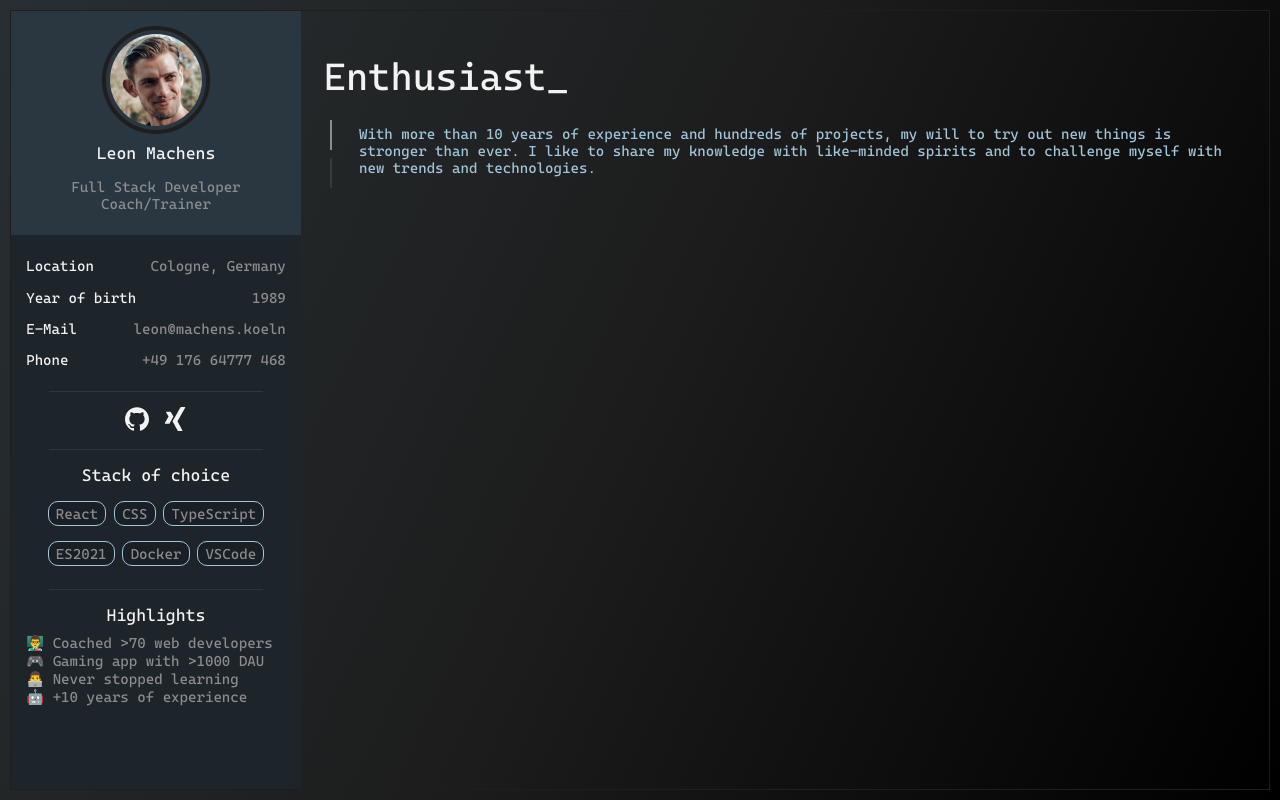
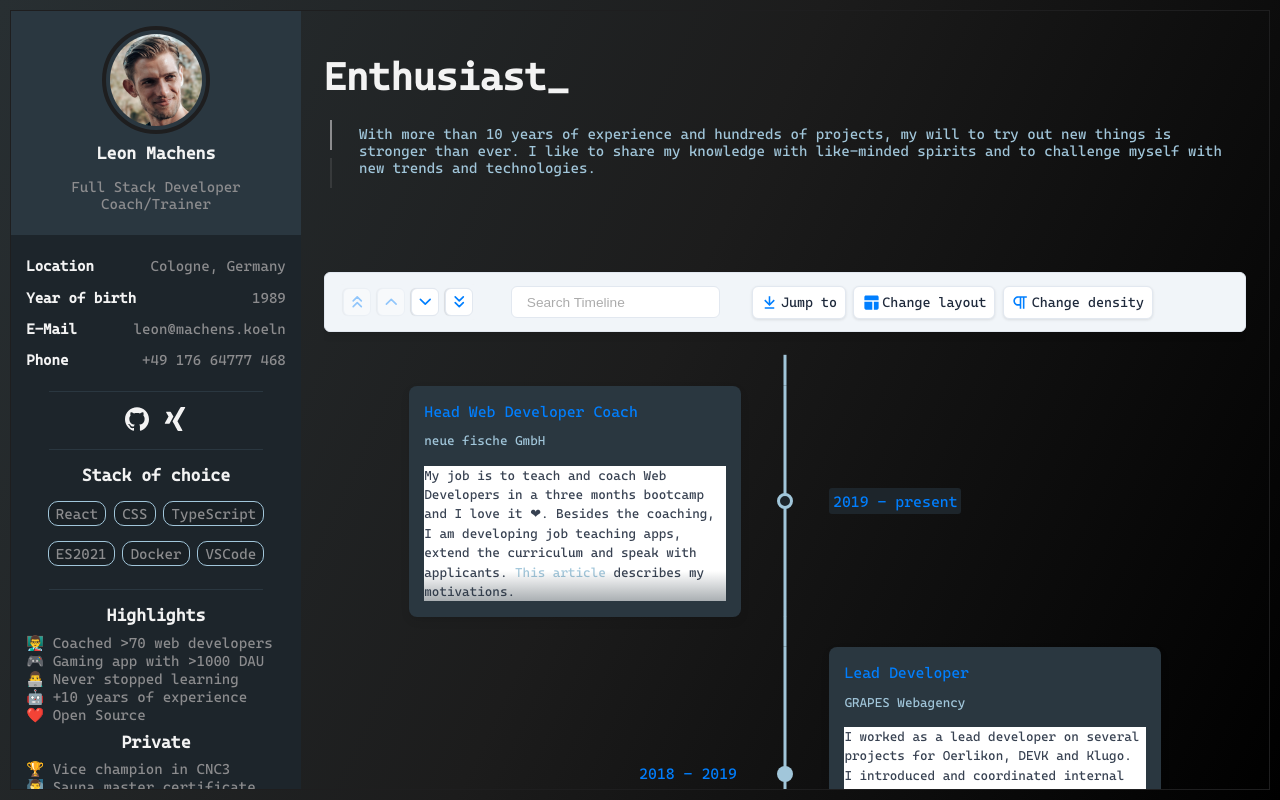
Before and after one commit to lmachens/cv, a Next.js app: page / in a window 1280 px wide. Built offline with nearby package versions, Linux system fonts and the light colour scheme.

Commit message:
✨ Add timeline

```diff
--- a/components/summary.js
+++ b/components/summary.js
@@ -16,16 +16,13 @@ const tabs = [
     ),
   },
   {
-    title: "Stack of Choice",
+    title: "Freelancer",
     content: () => (
-      <>
-        <p>I mainly work with these tools.</p>
-        <div className={styles.badges}>
-          <span>React</span>
-          <span>CSS</span>
-          <span>HTML</span>
-        </div>
-      </>
+      <p>
+        Besides my regular jobs, I love to work on private and freelancer
+        projets. It started in 2011 and made it possible to improve my social
+        and technical skills.
+      </p>
     ),
   },
 ];
--- /dev/null
+++ b/components/timeline.js
@@ -0,0 +1,249 @@
+import { Chrono } from "react-chrono";
+import styles from "../styles/Timeline.module.css";
+
+const items = [
+  {
+    title: "2019 - present",
+    cardTitle: "Head Web Developer Coach",
+    cardSubtitle: (
+      <a href="https://neuefische.de" target="_blank">
+        neue fische GmbH
+      </a>
+    ),
+    cardDetailedText: (
+      <>
+        My job is to teach and coach Web Developers in a three months bootcamp
+        and I love it ❤. Besides the coaching, I am developing job teaching
+        apps, extend the curriculum and speak with applicants.{" "}
+        <a
+          href="https://www.neuefische.de/magazin/javascript-lernen-im-team-statt-allein"
+          target="_blank"
+        >
+          This article
+        </a>{" "}
+        describes my motivations.
+      </>
+    ),
+  },
+  {
+    title: "2018 - 2019",
+    cardTitle: "Lead Developer",
+    cardSubtitle: (
+      <a href="https://grapes.de/" target="_blank">
+        GRAPES Webagency
+      </a>
+    ),
+    cardDetailedText: (
+      <>
+        I worked as a lead developer on several projects for Oerlikon, DEVK and
+        Klugo. I introduced and coordinated internal code reviews, added tests
+        based on Jest and Storybook and set up automatic deployments with
+        GitLab-CI. Most projects were based on Node.JS, Webpack, Express, React,
+        Next.js and Material-UI.
+      </>
+    ),
+  },
+  {
+    title: "2017 - present",
+    cardTitle: "Founder",
+    cardSubtitle: (
+      <a href="https://th.gl" target="_blank">
+        Trophy Hunter
+      </a>
+    ),
+    cardDetailedText: (
+      <>
+        This is my biggest achievment, an achievments app for League of Legends
+        which is based on MongoDB, Next.js and React. Trophy Hunter is the
+        winning app of the{" "}
+        <a
+          href="http://www.overwolf.com/contests/lol-challenge-2016/"
+          target="_blank"
+        >
+          Overwolf Apps Developer Challenge 2016
+        </a>
+        . I am working with people from all over the world which helps to
+        improve my social and technical skills.
+      </>
+    ),
+  },
+  {
+    title: "2016 - 2018",
+    cardTitle: "Full Stack Developer",
+    cardSubtitle: (
+      <a href="https://mobilehead.com/" target="_blank">
+        Mobilehead
+      </a>
+    ),
+    cardDetailedText: (
+      <>
+        As the first hired developer, I was responsible for most of the core
+        modules and infrastructure. The stack is Meteor.JS, React, Redux,
+        MongoDB, Azure and Docker. I worked 100% remote in a team with 4 other
+        developers where the whole communication was in English.
+      </>
+    ),
+  },
+  {
+    title: "2015 - 2016",
+    cardTitle: "Full Stack Developer",
+    cardSubtitle: (
+      <a href="https://thehomelike.com" target="_blank">
+        Homelike
+      </a>
+    ),
+    cardDetailedText: (
+      <>
+        Homelike is a platform for furnished apartments. I worked with MongoDB,
+        Meteor.JS, Blaze and React. My biggest project was to create a map based
+        search algorithm.
+      </>
+    ),
+  },
+  {
+    title: "2015",
+    cardTitle: "Co-Founder",
+    cardSubtitle: (
+      <a href="https://tronos.de/" target="_blank">
+        Tronos
+      </a>
+    ),
+    cardDetailedText: (
+      <>
+        In 2014 I was working on a mobile app to control a prototype of an
+        autonomous and smart sun lounger called Smartlounger. We founded a
+        company in 2015, but I left a few months after. The app was developed by
+        me in Apache Cordova, JS and HTML5 canvas.
+      </>
+    ),
+  },
+  {
+    title: "2015",
+    cardTitle: "Trainer",
+    cardSubtitle: "IHK Osnabrück",
+    cardDetailedText: (
+      <>
+        My passion to share my knowledge started early. A good start was to get
+        the license to educate trainees.
+      </>
+    ),
+  },
+  {
+    title: "2014 - 2015",
+    cardTitle: "PHP Developer",
+    cardSubtitle: (
+      <a
+        href="https://www.mps-solutions.de/produkt/mpscitywerk/"
+        target="_blank"
+      >
+        Citywerk
+      </a>
+    ),
+    cardDetailedText: (
+      <>
+        After my studies, I started working as a PHP Developer. One big task was
+        to migrate from PHP 5.3 to 5.4. Other technologies are MySQL and jQuery.
+      </>
+    ),
+  },
+  {
+    title: "2013",
+    cardTitle: "C# Developer",
+    cardSubtitle: (
+      <a href="http://www.sievers-group.com/" target="_blank">
+        Sievers SNC
+      </a>
+    ),
+    cardDetailedText: (
+      <>
+        As a master's degree candidate, I was working with C# and XAML and
+        developed a Windows Store App (Windows 8.1) which allows mobile access
+        to ELO documentation management servers.
+      </>
+    ),
+  },
+  {
+    title: "2012 - 2014",
+    cardTitle: "Master of Science in Informatics",
+    cardSubtitle: "Hochschule Osnabrück",
+    cardDetailedText: (
+      <>
+        My master thesis (mark: 1.15) was about document management on tablets.
+      </>
+    ),
+  },
+  {
+    title: "2011 - 2013",
+    cardTitle: "C/C++ Developer",
+    cardSubtitle: (
+      <a href="https://besgrav.de/" target="_blank">
+        BES GmbH
+      </a>
+    ),
+    cardDetailedText: (
+      <>
+        During my studies, I started working at BES GmbH as a developer. BESgrav
+        is a CAD software for engraving and cutting. I had to work with Win32
+        interfaces, Visual Studio, C and C++. I focused on image processing.
+      </>
+    ),
+  },
+  {
+    title: "2010",
+    cardTitle: "Android Developer",
+    cardSubtitle: "Japan Communication",
+    cardDetailedText: (
+      <>
+        I was working abroad in Tokyo for one month and developed an Android app
+        for local subway schedules. The app was developed in Java.
+      </>
+    ),
+  },
+  {
+    title: "2008 - 2012",
+    cardTitle: "Bachelor of Science in Technical Informatics",
+    cardSubtitle: "Hochschule Osnabrück",
+    cardDetailedText: (
+      <>
+        I wrote my bachelor thesis (mark: 1.7) about visual marker detection. I
+        spent one semester in Japan and researched on a system for virtual music
+        instruments (augmented reality).
+      </>
+    ),
+  },
+  {
+    title: "2005 - 2007",
+    cardTitle: "Vocational education",
+    cardSubtitle: "BBS Ammerland",
+    cardDetailedText: (
+      <>
+        2005 was the beginning of my informatics career by absolving an
+        education called "Technical Assistant for Informatics". My interests in
+        computers started long before that date, but I think it doesn't count as
+        experience to write about playing games on an Atary ST 🕹.
+      </>
+    ),
+  },
+];
+
+function Timeline() {
+  return (
+    <section className={styles.chrono}>
+      <Chrono
+        scrollable={false}
+        items={items}
+        mode="VERTICAL_ALTERNATING"
+        hideControls
+        theme={{
+          primary: "var(--accent-color)",
+          secondary: "#1d252b",
+          textColor: "var(--text-color)",
+          cardBgColor: "#2a3740",
+          cardForeColor: "var(--title-color)",
+        }}
+      />
+    </section>
+  );
+}
+
+export default Timeline;
--- a/package.json
+++ b/package.json
@@ -11,6 +11,7 @@
     "classnames": "^2.2.6",
     "next": "10.0.5",
     "react": "17.0.1",
+    "react-chrono": "^1.9.1",
     "react-dom": "17.0.1"
   }
 }
--- a/pages/index.js
+++ b/pages/index.js
@@ -2,6 +2,7 @@ import Head from "next/head";
 import styles from "../styles/Home.module.css";
 import Summary from "../components/summary";
 import Badge from "../components/badge";
+import Timeline from "../components/timeline";
 
 export default function Home() {
   return (
@@ -10,7 +11,6 @@ export default function Home() {
         <title>Leon Machens</title>
         <link rel="icon" href="/favicon.ico" />
       </Head>
-      <header className={styles.header}></header>
       <aside className={styles.aside}>
         <header>
           <div className={styles.border}>
@@ -24,7 +24,7 @@ export default function Home() {
           </p>
         </header>
         <main>
-          <ul>
+          <ul className={styles.spaceBetween}>
             <li>
               <h4>Location</h4>
               <span>Cologne, Germany</span>
@@ -94,12 +94,32 @@ export default function Home() {
               <li>🎮 Gaming app with &gt;1000 DAU</li>
               <li>👨‍💻 Never stopped learning</li>
               <li>🤖 +10 years of experience</li>
+              <li>
+                <a href="https://github.com/lmachens/cv" target="_blank">
+                  ❤️ Open Source
+                </a>
+              </li>
+            </ul>
+          </section>
+          <section>
+            <h3>Private</h3>
+            <ul>
+              <li>
+                <a href="https://youtu.be/uVjggcmqMxw?t=1378" target="_blank">
+                  🏆 Vice champion in CNC3
+                </a>
+              </li>
+              <li>🧖‍♂️ Sauna master certificate</li>
+              <li>🏍️ Sold my GSXR 750 in 2020</li>
+              <li>💪 Loves workouts</li>
+              <li>💍 Beatiful wife</li>
             </ul>
           </section>
         </main>
       </aside>
       <main className={styles.main}>
         <Summary />
+        <Timeline />
       </main>
     </div>
   );
--- a/styles/Home.module.css
+++ b/styles/Home.module.css
@@ -1,46 +1,37 @@
 .container {
-  margin: 10px;
-  border: 1px solid #1e1e1f;
-  height: calc(100vh - 20px);
-  width: calc(100vw - 20px);
-  overflow: hidden;
+  overflow-y: auto;
+  overflow-x: hidden;
   display: grid;
-  grid-template-columns: auto 1fr auto;
-  grid-template-areas: "aside main header";
-}
-
-.header {
-  grid-area: header;
-  display: grid;
-  grid-template-columns: 1fr auto;
-  width: 100%;
-  padding: 5% 10%;
-}
-
-.header > * {
-  opacity: 0.2;
-  transition: opacity 1.2s ease;
-}
-
-.header > *:hover {
-  opacity: 1;
 }
 
 .main {
-  grid-area: main;
   padding: 1.5rem;
   display: grid;
-  overflow: auto;
+}
+
+@media (min-width: 576px) {
+  .container {
+    border: 1px solid #1e1e1f;
+    margin: 10px;
+    height: calc(100vh - 20px);
+    width: calc(100vw - 20px);
+    grid-template-columns: 290px 1fr;
+    overflow: hidden;
+  }
+
+  .main {
+    overflow: auto;
+  }
 }
 
 .aside {
   background: #2a3740;
-  grid-area: aside;
-  width: 290px;
+  min-width: 290px;
   display: grid;
   justify-content: stretch;
   grid-template-rows: auto 1fr;
   text-align: center;
+  overflow: auto;
 }
 
 .border {
@@ -77,8 +68,12 @@
 
 .aside li {
   display: flex;
+  justify-content: start;
+  align-items: center;
+}
+
+.spaceBetween li {
   justify-content: space-between;
-  align-items: center;
 }
 
 .divider {
--- a/styles/Summary.module.css
+++ b/styles/Summary.module.css
@@ -59,17 +59,3 @@
 .navButton.active::after {
   opacity: 1;
 }
-
-.badges {
-  margin-top: 1em;
-  display: grid;
-  grid-auto-flow: column;
-  grid-column-gap: 0.5em;
-  justify-content: left;
-}
-
-.badges span {
-  border: 1px solid var(--accent-color);
-  border-radius: 10px;
-  padding: 0.2em 0.5em;
-}
--- /dev/null
+++ b/styles/Timeline.module.css
@@ -0,0 +1,12 @@
+.icon {
+  border-radius: 50%;
+  margin: 1px;
+}
+
+.chrono * {
+  font-weight: normal !important;
+}
+
+.chrono a {
+  color: var(--accent-color);
+}
--- a/styles/globals.css
+++ b/styles/globals.css
@@ -6,6 +6,22 @@
     url("/fonts/Cascadia.svg") format("svg");
   font-weight: normal;
   font-style: normal;
+}
+
+::-webkit-scrollbar {
+  width: 6px;
+  height: 10px;
+}
+::-webkit-scrollbar-thumb {
+  background: #a1c6da;
+  border-radius: 10px;
+}
+::-webkit-scrollbar-thumb:hover {
+  background: #f3f3f3;
+}
+::-webkit-scrollbar-track {
+  background: mone;
+  border-radius: 10px;
 }
 
 :root {
@@ -22,6 +38,7 @@ body {
   font-family: "Cascadia", Sans-Serif;
 
   color: var(--text-color);
+  fill: var(--title-color);
   background: rgb(40, 47, 50);
   background: linear-gradient(
     115deg,
@@ -58,7 +75,6 @@ h3,
 h4,
 h5 {
   color: var(--title-color);
-  font-weight: normal;
 }
 
 * {
```
Also changed, not shown: 1 other file (tests, documents, lock files or other folders).
